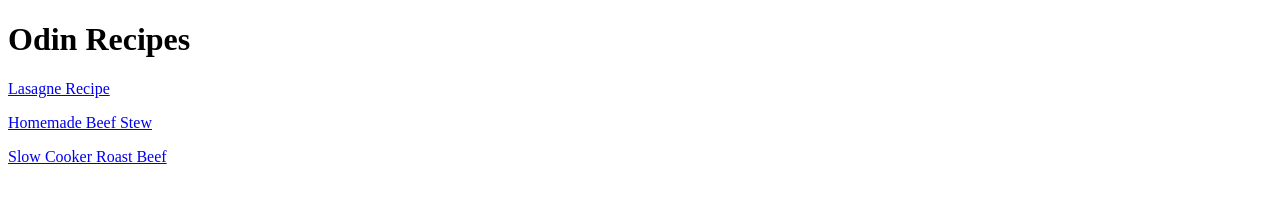
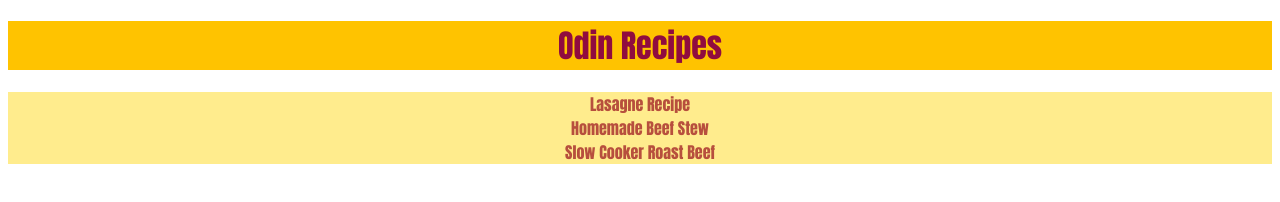
Before and after one commit to Jakes5/odin-recipes, a plain HTML site: page index.html in a window 1280 px wide. Drawn offline with Linux system fonts and the light colour scheme.

Commit message:
main page initial styling

```diff
--- a/index.html
+++ b/index.html
@@ -4,14 +4,24 @@
     <meta charset="UTF-8">
     <meta http-equiv="X-UA-Compatible" content="IE=edge">
     <meta name="viewport" content="width=device-width, initial-scale=1.0">
+    <link rel="stylesheet" href="./style.css">
     <title>Recipes</title>
 </head>
 <body>
     <h1>Odin Recipes</h1>
-    <a href="recipes/lasagne.html">Lasagne Recipe</a>
-    <p></p>
-    <a href="./recipes/homemade_beef_stew.html">Homemade Beef Stew</a>
-    <p></p>
-    <a href="./recipes/slow_cooker_roast_beef.html">Slow Cooker Roast Beef</a>
+    <div class="main-menu">
+        <div class="menu-item">
+            <a href="recipes/lasagne.html">Lasagne Recipe</a>
+        </div>
+        <div class="menu-item">
+            <a href="./recipes/homemade_beef_stew.html">Homemade Beef Stew</a>
+        </div>
+        <div class="menu-item">
+            <a href="./recipes/slow_cooker_roast_beef.html">Slow Cooker Roast Beef</a>
+        </div>
+
+
+    </div>
+
 </body>
 </html>
--- /dev/null
+++ b/style.css
@@ -0,0 +1,20 @@
+*{
+    font-family: Impact, Haettenschweiler, 'Arial Narrow Bold', sans-serif;
+    box-sizing: border-box;
+    text-align: center;
+    text-decoration: none;
+}
+
+h1{
+    background-color: #FFC300;
+    color: #900C3F;
+}
+
+.menu-item{
+    height: 1.5rem;
+    background-color: #FFEC8D;
+}
+
+a{
+    color: #B74F3D;
+}
```
